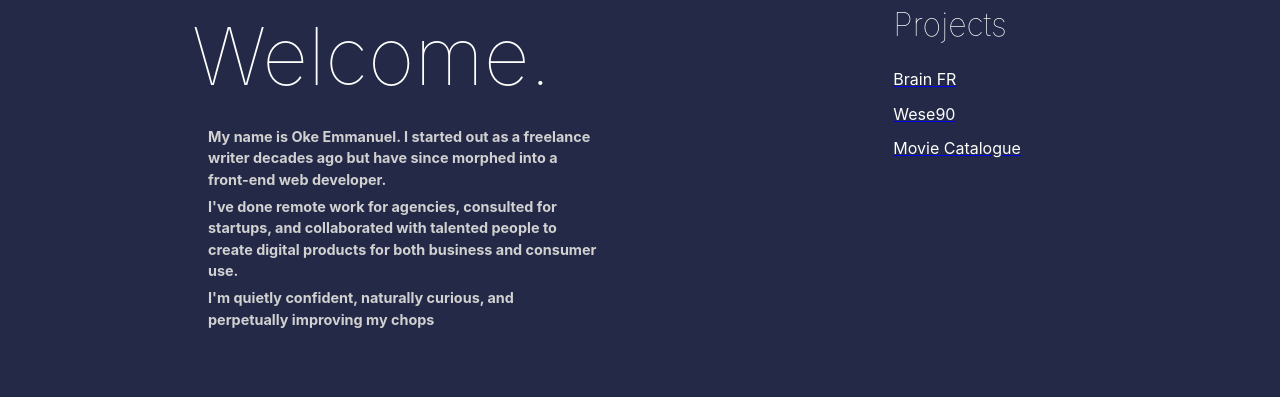
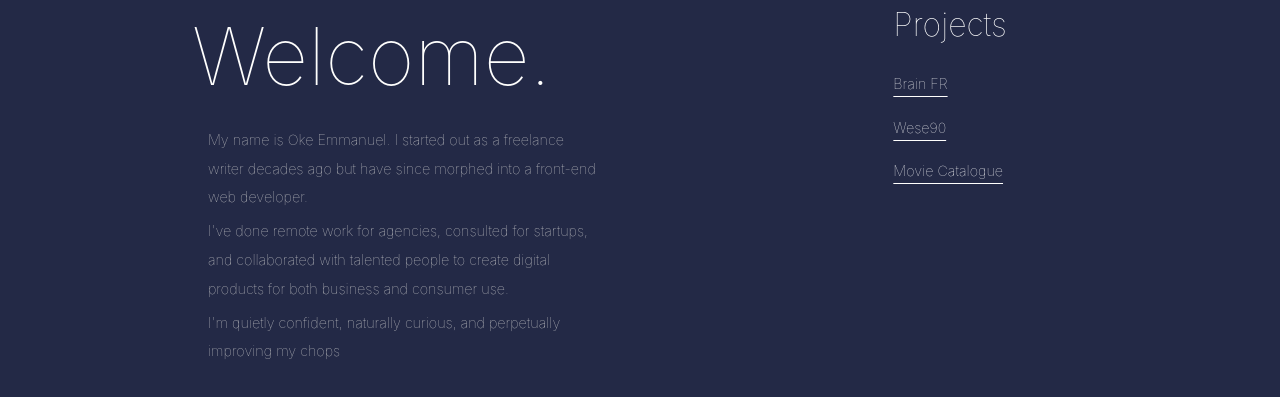
Before and after one commit to TheAstutian/lequte, a React (Create React App) app: page / in a window 1280 px wide. Shown: the part 215-612 px from the top of the page. Built offline with nearby package versions, Linux system fonts and the light colour scheme.

Commit message:
styled fonts for Projectsjs and Projectjs

```diff
--- a/src/assets/ProjectData.js
+++ b/src/assets/ProjectData.js
@@ -1,6 +1,6 @@
 import image01 from './brainfr.PNG';
 import image02 from './wese90.PNG';
-import image03 from './reactmvie.PNG';
+import image03 from './reactmovie.PNG';
 
 const  projectData=[
         {
@@ -27,10 +27,10 @@ const  projectData=[
           id:3,
           project_name: "Movie Catalogue",
           description: "description3",
-          image: image03,
+          image_url: image03,
           tech_used: "Reactjs, Nodejs, Postgresql",
           project_link: "https://movie-catalogue-yk0w.onrender.com/",
-          github_link:'https://github.com/TheAstutian/movie_cat'
+          source_code:'https://github.com/TheAstutian/movie_cat'
 
         },
       ]
--- a/src/components/Heroarea/Heroarea.css
+++ b/src/components/Heroarea/Heroarea.css
@@ -11,6 +11,6 @@
     font-size: 0.9rem;
     display: block;
     padding-bottom: 5px;
-    line-height: 1.5;
-    font-weight:bold;
+    line-height: 2.0;
+    font-weight:lighter;
 }
--- a/src/components/Project/Project.css
+++ b/src/components/Project/Project.css
@@ -32,3 +32,35 @@
     font-size: 15px;
     font-weight: bold;
 }
+
+
+.links p{
+    color: black;
+    display: inline;
+    padding-right: 15px;
+    text-underline-offset: 2px;
+}
+
+.links p a{
+   line-height:1.0;
+   text-decoration: none;
+   position: relative;
+}
+
+.links p a:hover{
+    color:blue;
+    font-weight:bold;
+
+}
+
+.links p a:after {
+    content: '';
+
+    width: 100%;
+    position: absolute;
+    left: 0;
+    bottom: -2px;
+
+    border-width: 0 0 1px;
+    border-style: solid;
+}
--- a/src/components/Project/Project.js
+++ b/src/components/Project/Project.js
@@ -23,8 +23,8 @@ const Project =(props)=>{
                 <p>{from.tech_used}</p>
             </div>
             <div className='links'>
-                <p>Link: <a href={`${from.project_link}`} target="blank">{from.project_link}</a></p>
-                <p>Codes: <a href={`${from.source_code}`} target="blank">{from.source_code}</a></p>
+                <p> <a href={`${from.project_link}`} target="blank">View Site</a></p>
+                <p><a href={`${from.source_code}`} target="blank">GitHub</a></p>
             </div>
 
         </div>
--- /dev/null
+++ b/src/components/Projects/Projects.css
@@ -0,0 +1,18 @@
+.h2style{
+    color:white;
+    font-size: 2rem;
+    font-weight: lighter;
+}
+
+.linkstyle{
+    text-decoration: underline;
+    text-underline-offset: 7px;
+    font-size: 0.9em;
+    font-weight: lighter;
+    line-height: 2.0;
+    color:#fffffe;
+     }
+
+.linkstyle:hover{
+        font-weight: bold;
+      }
--- a/src/components/Projects/Projects.js
+++ b/src/components/Projects/Projects.js
@@ -1,24 +1,19 @@
 import React from "react";
 import {Link} from 'react-router-dom'
 import projectData from './../../assets/ProjectData'
+import './Projects.css'
 
 class Projects extends React.Component {
 
 
     render(){
 
-      const h2Style={
-        color: "white",
-        fontSize: "2rem",
-        fontWeight: "lighter"
-      }
-
       return (
       <div className="mt5 pt4 pl4 ml2">
-        <h2 style={h2Style}>Projects</h2>
+        <h2 className="h2style">Projects</h2>
           <div>
             {projectData.map((item, index)=>{
-           return  <Link to={{pathname:`/projects/${item.id}`}} state={projectData[index]}> <p>{item.project_name}</p> </Link>
+           return  <Link className="linkstyle" to={{pathname:`/projects/${item.id}`}} state={projectData[index]}> <p>{item.project_name}</p> </Link>
           } )}
         </div>
       </div>
--- a/src/index.css
+++ b/src/index.css
@@ -12,10 +12,4 @@ body {
 
 p,h1 {
   color: #fffffe;
-
-  /* 5c697d, 414e63,  */
-  }
-code {
-  font-family: source-code-pro, Menlo, Monaco, Consolas, 'Courier New',
-    monospace;
 }
```
